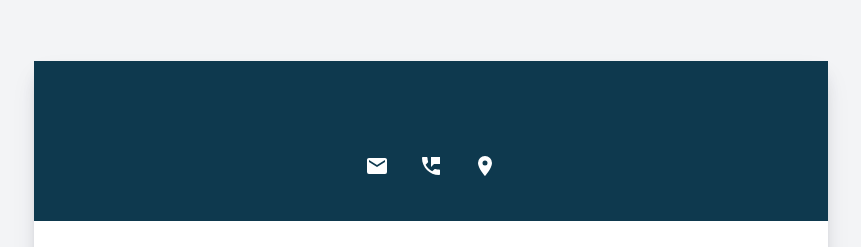
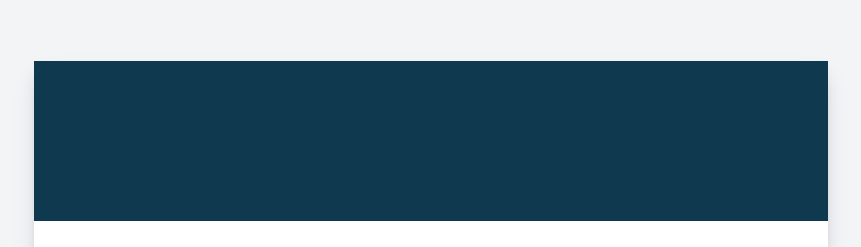
Before and after one commit to jabaaq/CV-Application, a React (Create React App) app: page / in a window 1280 px wide. Shown: the part 900-1147 px from the top of the page, without its empty margins (209-1070 px from the left). Built offline with nearby package versions, Linux system fonts and the light colour scheme.

Commit message:
fixed a bug on icons into ContactsItem component, now they appear when text is typed

```diff
--- a/src/components/contacts-item/contacts-item.css
+++ b/src/components/contacts-item/contacts-item.css
@@ -28,12 +28,3 @@
     justify-content: center;
     gap: 5px;
 }
-
-
-.show {
-    display: block;
-}
-
-.hide {
-    display: none;
-}
--- a/src/components/contacts-item/contacts-item.jsx
+++ b/src/components/contacts-item/contacts-item.jsx
@@ -1,38 +1,34 @@
 import './contacts-item.css';
-import { Component } from 'react';
 import Icon from '@mdi/react';
 import { mdiEmail } from '@mdi/js';
 import { mdiPhoneMessage } from '@mdi/js';
 import { mdiMapMarker } from '@mdi/js';
-import { PersonalInformation } from '../personal-information/personal-Information';
 
-class ContactsItem extends Component {
-  constructor(props) {
-    super(props);
-  }
-
-  render() {
-    const { fullName, email, phoneNumber, address, setInformation } =
-      this.props;
+function ContactsItem({ fullName, email, phoneNumber, address }) {
   return (
     <div className='contacts-details'>
       <div className='resume-name'>
         <h1>{fullName}</h1>
       </div>
       <div className='resume-contacts'>
-          <h3 value={fullName}>
+        {email.length > 0 && (
+          <h3>
             {<Icon path={mdiEmail} size={1} />} {email}
           </h3>
+        )}
+        {phoneNumber.length > 0 && (
           <h3>
             {<Icon path={mdiPhoneMessage} size={1} />} {phoneNumber}
           </h3>
+        )}
+        {address.length > 0 && (
           <h3>
             {<Icon path={mdiMapMarker} size={1} />} {address}
           </h3>
+        )}
       </div>
     </div>
   );
 }
-}
 
 export { ContactsItem };
```
Lines whose indentation alone changed are shown as unchanged.
